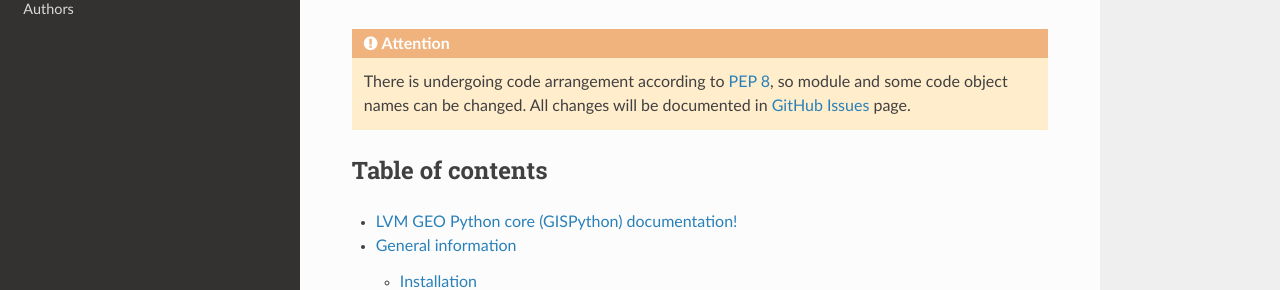
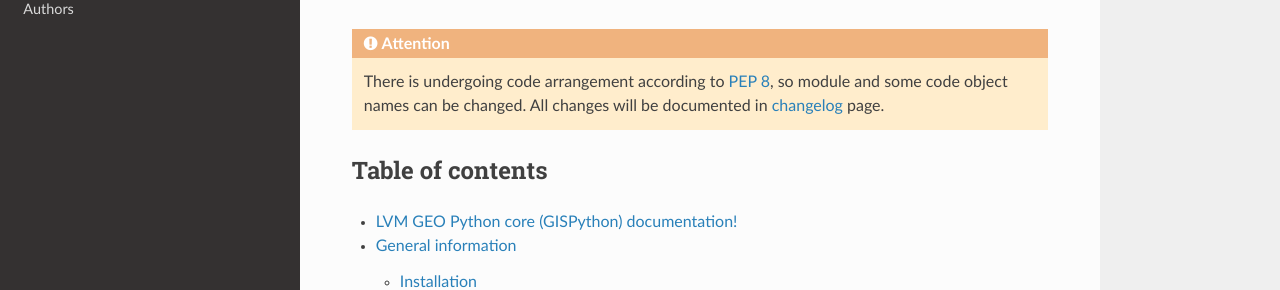
Before and after one commit to lvmgeo/GISPython, a Sphinx documentation site: the page built from docs/index.rst, in a window 1280 px wide and 900 px high. Shown: the part 275-565 px from the top of the window. Built offline with Sphinx 7.4.7 and the Read the Docs theme 2.0.0, drawn with Linux system fonts in a browser that asks for light colours.

Commit message:
Create index.rst

```diff
--- a/docs/index.rst
+++ b/docs/index.rst
@@ -7,7 +7,7 @@
 within a unified environment.
 *GISPython* project can be found at `GitHub <https://github.com/lvmgeo/GISPython>`_.
 
-.. Attention:: There is undergoing code arrangement according to `PEP 8 <https://www.python.org/dev/peps/pep-0008/>`_, so module and some code object names can be changed. All changes will be documented in `GitHub Issues <https://github.com/lvmgeo/GISPython/issues>`_ page.
+.. Attention:: There is undergoing code arrangement according to `PEP 8 <https://www.python.org/dev/peps/pep-0008/>`_, so module and some code object names can be changed. All changes will be documented in `changelog <http://gispython.readthedocs.io/en/latest/changelog.html>`_ page.
 
 Table of contents
 -----------------
```
